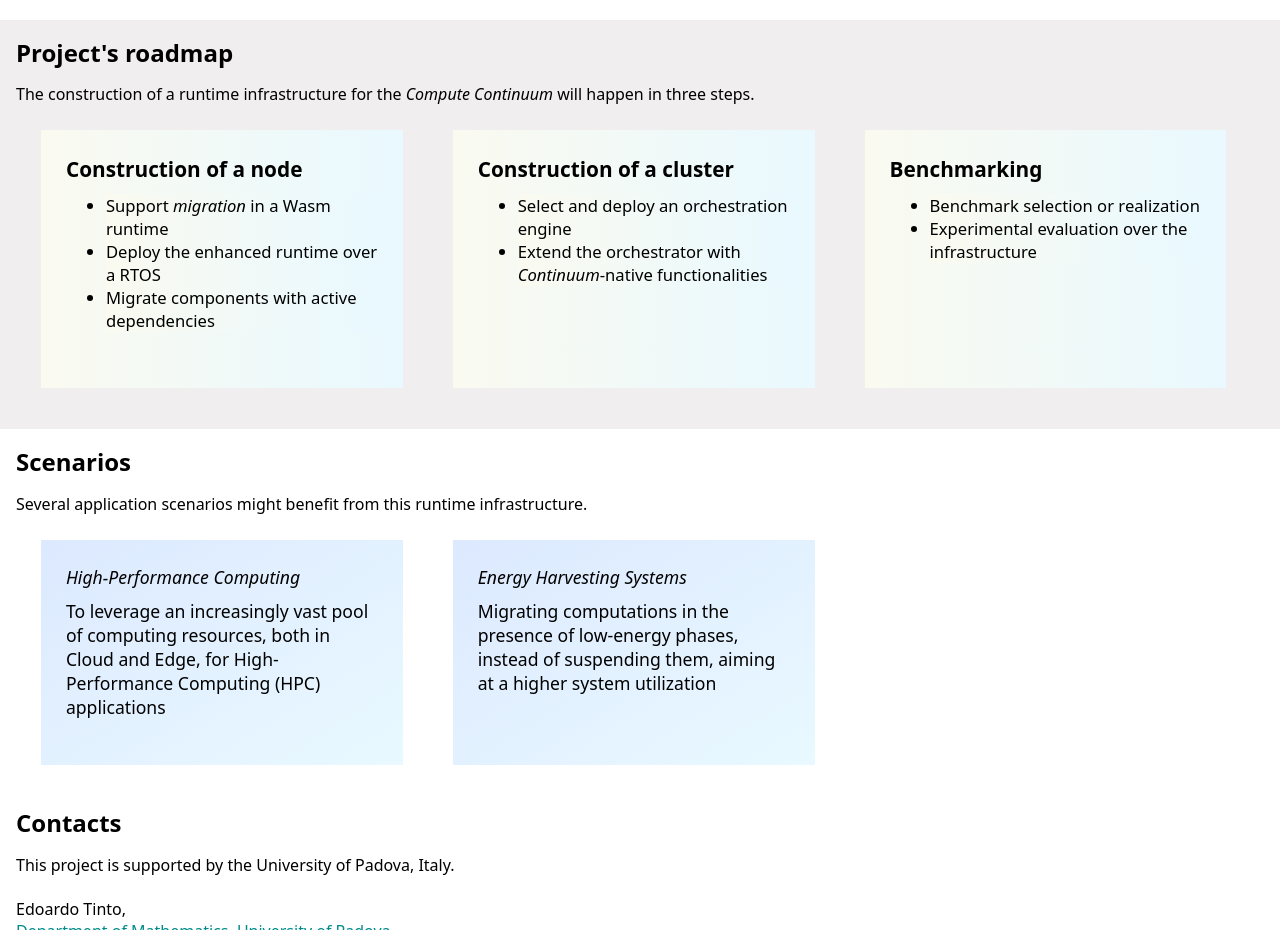
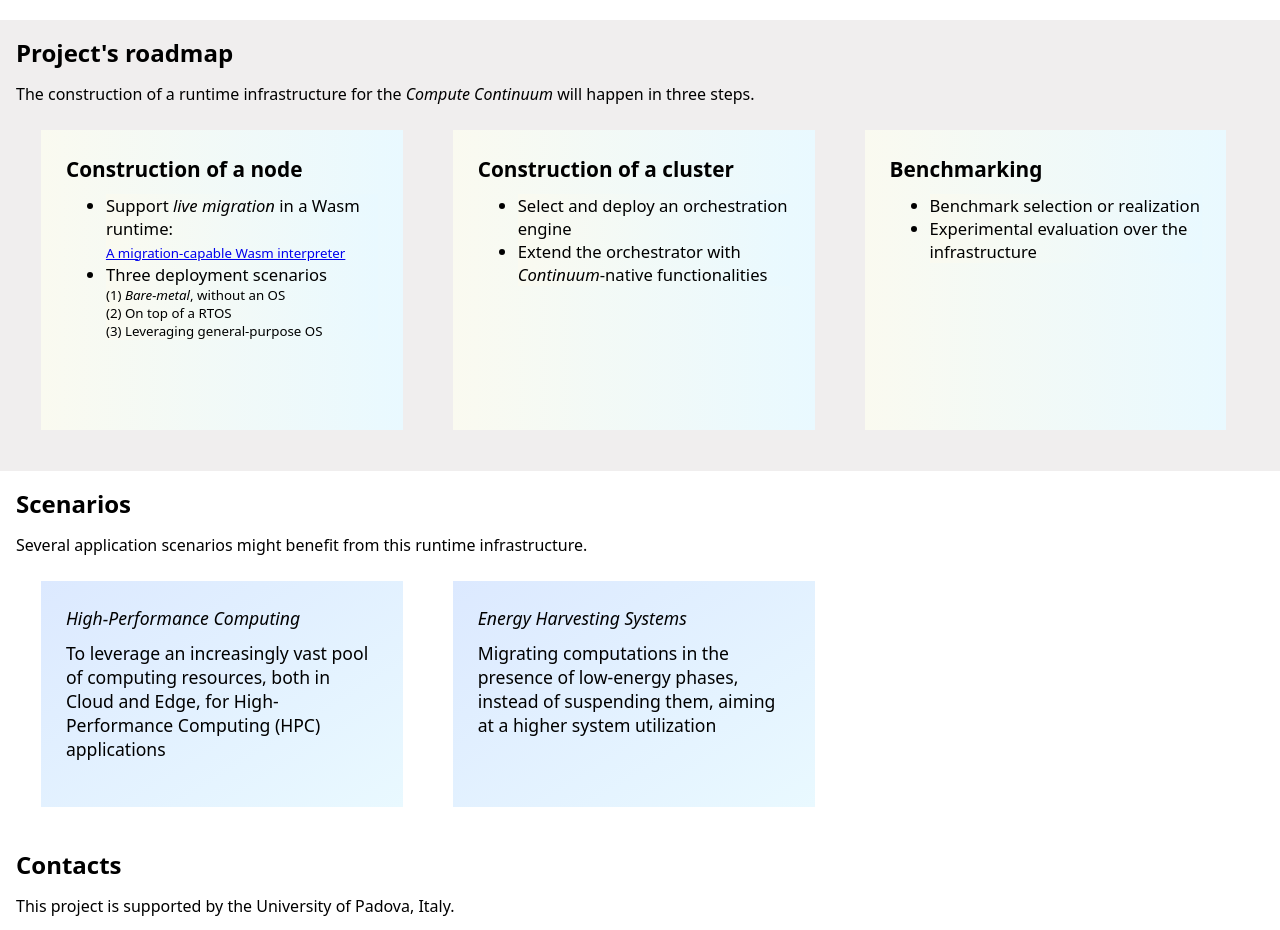
Before and after one commit to TintoEdoardo/phd-project-website, a plain HTML site: page index.html in a window 1280 px wide. Shown: the part 920-1850 px from the top of the page. Drawn offline with Linux system fonts and the light colour scheme.

Commit message:
Website update

```diff
--- a/css/style.css
+++ b/css/style.css
@@ -112,7 +112,7 @@ menu.top_menu {
   float: left;
   list-style-type: none;
   width: 25%;
-  min-height: 10em;
+  min-height: 12em;
   margin: 2% 2% 2% 2%;
   padding: 2% 2% 2% 2%;
   background-color: rgb(250, 250, 240);
@@ -128,6 +128,14 @@ menu.top_menu {
   margin: 0;
   padding: 0;
   background-color: transparent;
+  font-size: 0.8em;
+}
+
+.standard_list a {
+  font-size: 0.8em;
+}
+
+.inner_list {
   font-size: 0.8em;
 }
 
--- a/index.html
+++ b/index.html
@@ -72,9 +72,14 @@
       <li>
         <h4>Construction of a node</h4>
         <ul class="standard_list">
-          <li>Support <em>migration</em> in a Wasm runtime</li>
-          <li>Deploy the enhanced runtime over a RTOS</li>
-          <li>Migrate components with active dependencies</li>
+          <li>Support <em>live migration</em> in a Wasm runtime: <br>
+            <a href="https://github.com/TintoEdoardo/wasm-micro-runtime-interp-migration/tree/dev/migration_interp">A migration-capable Wasm interpreter</a>
+          </li>
+          <li>Three deployment scenarios <br>
+            <p class="inner_list">(1) <em>Bare-metal</em>, without an OS <br></p>
+            <p class="inner_list">(2) On top of a RTOS <br></p>
+            <p class="inner_list">(3) Leveraging general-purpose OS <br></p>
+          </li>
         </ul>
       </li>
       <li>
```
